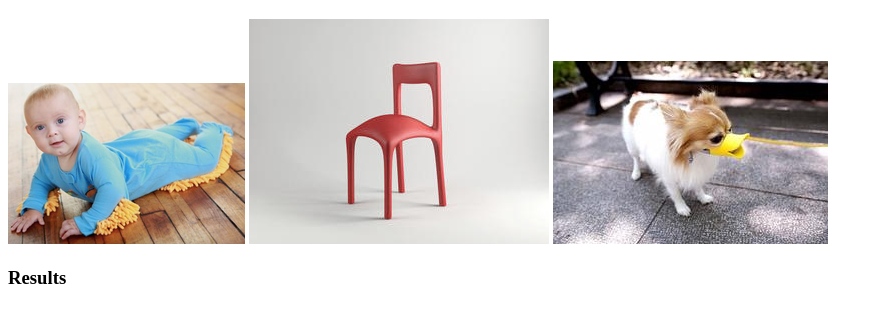
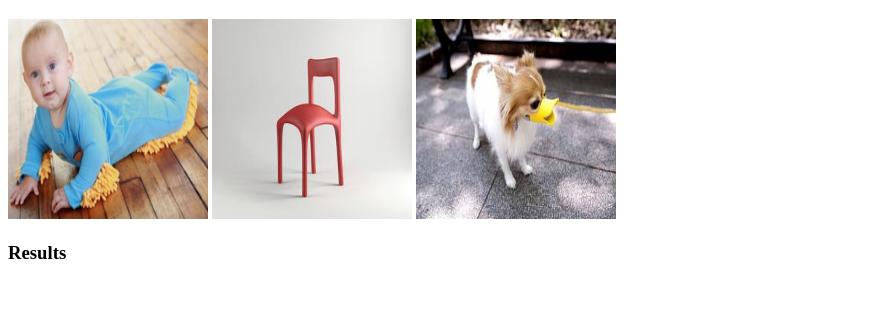
Before and after one commit to trevorjdobson/bus-mall, a plain HTML site: page index.html in a window 1280 px wide. Shown: the part 61-384 px from the top of the page, without its empty margins (0-883 px from the left). Drawn offline with Linux system fonts and the light colour scheme.

Commit message:
tally added, times shown added

```diff
--- a/app.js
+++ b/app.js
@@ -63,6 +63,7 @@ function addTally3(){
 function randomProduct1() {
   if(totalClicks > 24){
     imgEl1.removeEventListener('click', randomProduct);
+    imgEl1.removeEventListener('click', addTally1);
     showData();
   }
   var randomIndex1 = Math.floor(Math.random() * allProducts.length);
@@ -70,11 +71,12 @@ function randomProduct1() {
     randomIndex1 = Math.floor(Math.random() * allProducts.length);
   }
   imgEl1.src = allProducts[randomIndex1].filepath;
-  allProducts[randomIndex1].clicks++;
+  allProducts[randomIndex1].shown++;
 }
 function randomProduct2() {
   if(totalClicks > 24){
     imgEl2.removeEventListener('click', randomProduct);
+    imgEl1.removeEventListener('click', addTally2);
     showData();
   }
   var randomIndex2 = Math.floor(Math.random() * allProducts.length);
@@ -82,11 +84,12 @@ function randomProduct2() {
     randomIndex2 = Math.floor(Math.random() * allProducts.length);
   }
   imgEl2.src = allProducts[randomIndex2].filepath;
-  allProducts[randomIndex2].clicks++;
+  allProducts[randomIndex2].shown++;
 }
 function randomProduct3() {
   if(totalClicks > 24){
     imgEl3.removeEventListener('click', randomProduct);
+    imgEl1.removeEventListener('click', addTally3);
     showData();
   }
   var randomIndex3 = Math.floor(Math.random() * allProducts.length);
@@ -94,7 +97,7 @@ function randomProduct3() {
     randomIndex3 = Math.floor(Math.random() * allProducts.length);
   }
   imgEl3.src = allProducts[randomIndex3].filepath;
-  allProducts[randomIndex3].clicks++;
+  allProducts[randomIndex3].shown++;
 }
 
 function randomProduct(){
--- a/index.html
+++ b/index.html
@@ -8,9 +8,9 @@
   <body>
     <h1>Bus Mall Product Research</h1>
     <div id="products">
-      <img id="product1" src="" alt="">
-      <img id="product2" src="" alt="">
-      <img id="product3" src="" alt="">
+      <img id="product1" src="" alt="" height="200px" width="200px">
+      <img id="product2" src="" alt="" height="200px" width="200px">
+      <img id="product3" src="" alt="" height="200px" width="200px">
     <h3>Results</h3>
       <ul id="results">
 
```
